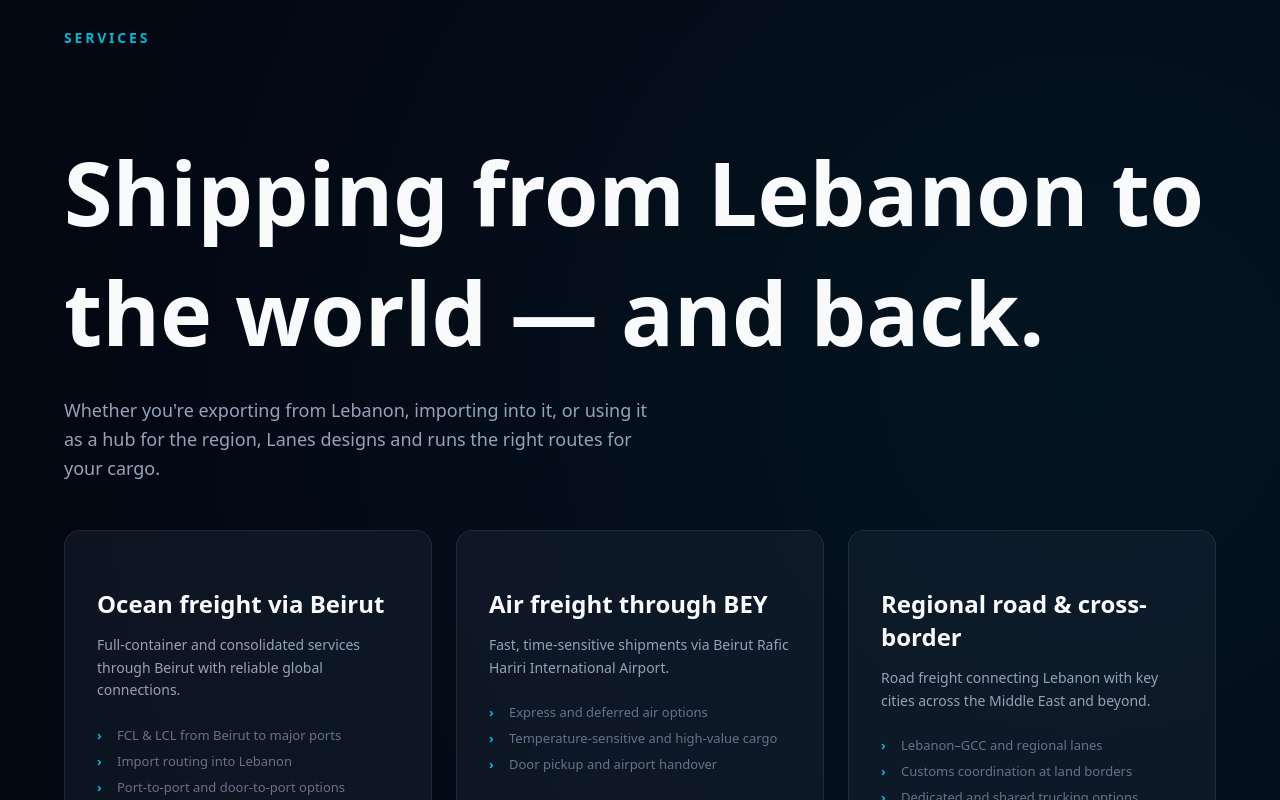
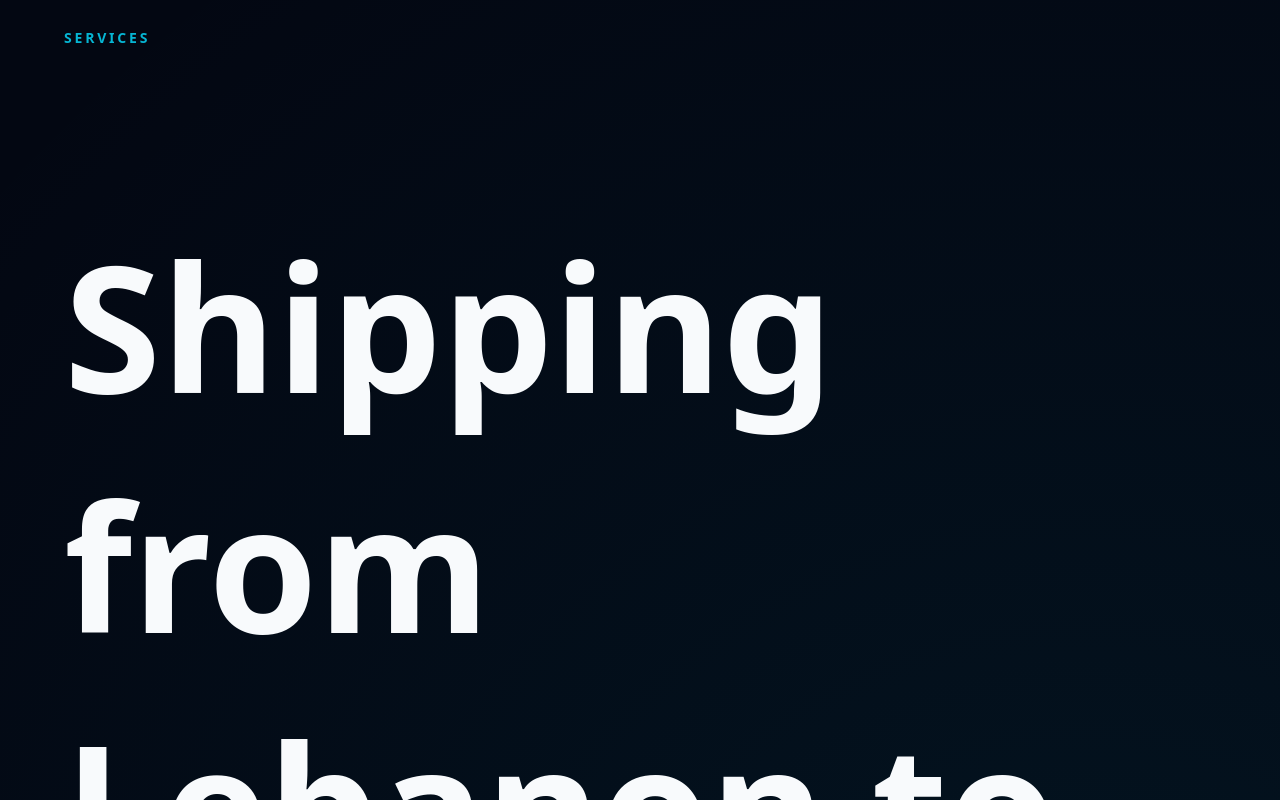
Before and after one commit to georgesmakoukji/lanes, a Next.js app: page / in a window 1280 px wide. Shown: the part 1360-2160 px from the top of the page. Built offline with nearby package versions, Linux system fonts and the light colour scheme.

Commit message:
style: Significantly increase section header font size for enhanced visibility and emphasis.

```diff
--- a/app/globals.css
+++ b/app/globals.css
@@ -456,7 +456,7 @@
 }
 
 .section-header h2 {
-  font-size: 5.5rem;
+  font-size: 11rem;
   font-weight: 800;
   /* Extra-large, bold section titles */
   color: var(--text);
```
